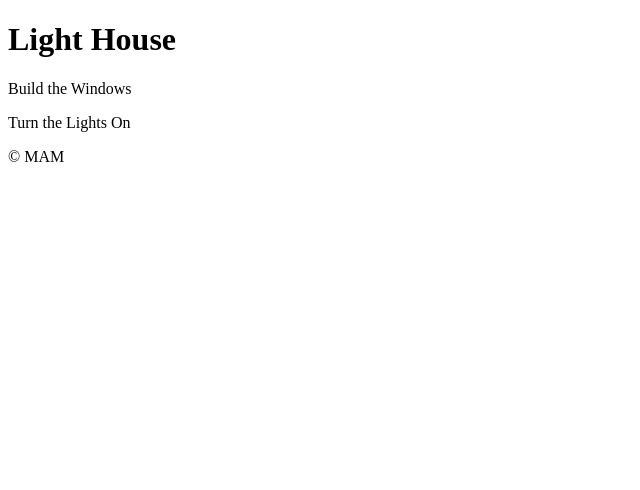
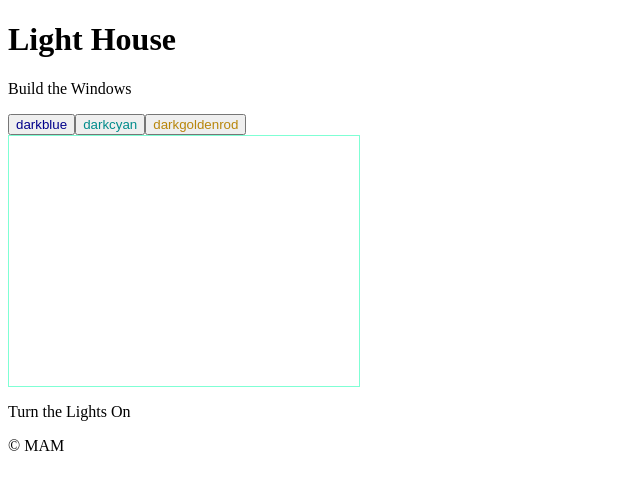
Before and after one commit to meganamarshall/House-Lights, a plain HTML site: page index.html in a window 1280 px wide. Shown: the whole page, without its empty margins (0-640 px from the left). Drawn offline with Linux system fonts and the light colour scheme.

Commit message:
adding colors and buttons

```diff
--- a/index.html
+++ b/index.html
@@ -16,17 +16,19 @@
         <p>Build the Windows</p>
     </section>
 
-    <section>
-        <span id="window-buttons"></span>
+    <section id="window-buttons"></section>
+
+    <section id="canvas">
+        <span></span>
     </section>
-
-    <section id="canvas"></section>
 
     <section>
         <p>Turn the Lights On</p>
     </section>
 
-    <section><span id="light-buttons"></span></section>
+    <section id="light-buttons"></section>
+
+    <script type="module" src="../src/index.js"></script>
 </body>
 
 <footer>&copy; MAM</footer>
--- a/main.css
+++ b/main.css
@@ -0,0 +1,23 @@
+#canvas {
+    height: 250px;
+    width: 350px;
+    border: 1px solid aquamarine;
+}
+
+.window-pane {
+    height: 20px;
+    width: 15px;
+    border: 1px solid black;
+}
+
+.darkgoldenrod {
+    color: darkgoldenrod;
+}
+
+.darkcyan {
+    color: darkcyan;
+}
+
+.darkblue {
+    color: darkblue;
+}
--- a/src/index.js
+++ b/src/index.js
@@ -0,0 +1,32 @@
+const windowButtonsNode = document.getElementById('window-buttons');
+const canvasNode = document.getElementById('canvas');
+
+const windows = [
+    'darkblue',
+    'darkcyan',
+    'darkgoldenrod'
+];
+
+for(let index = 0; index < windows.length; index++) {
+    let window = windows[index];
+    const windowButtonNode = document.createElement('button');
+    windowButtonNode.textContent = window;
+    windowButtonNode.value = window;
+    windowButtonNode.classList.add('window-button', window);
+
+    windowButtonNode.addEventListener('click', function() {
+        paint(window);
+        console.log(window);
+    });
+
+    windowButtonsNode.appendChild(windowButtonNode);
+    console.log(windowButtonNode);
+}
+
+function paint(window) {
+    // add windowpane to span in html
+    const windowPane = document.createElement('span');
+    windowPane.classList.add('window-pane', window);
+    canvasNode.appendChild(windowPane);
+
+}
```
